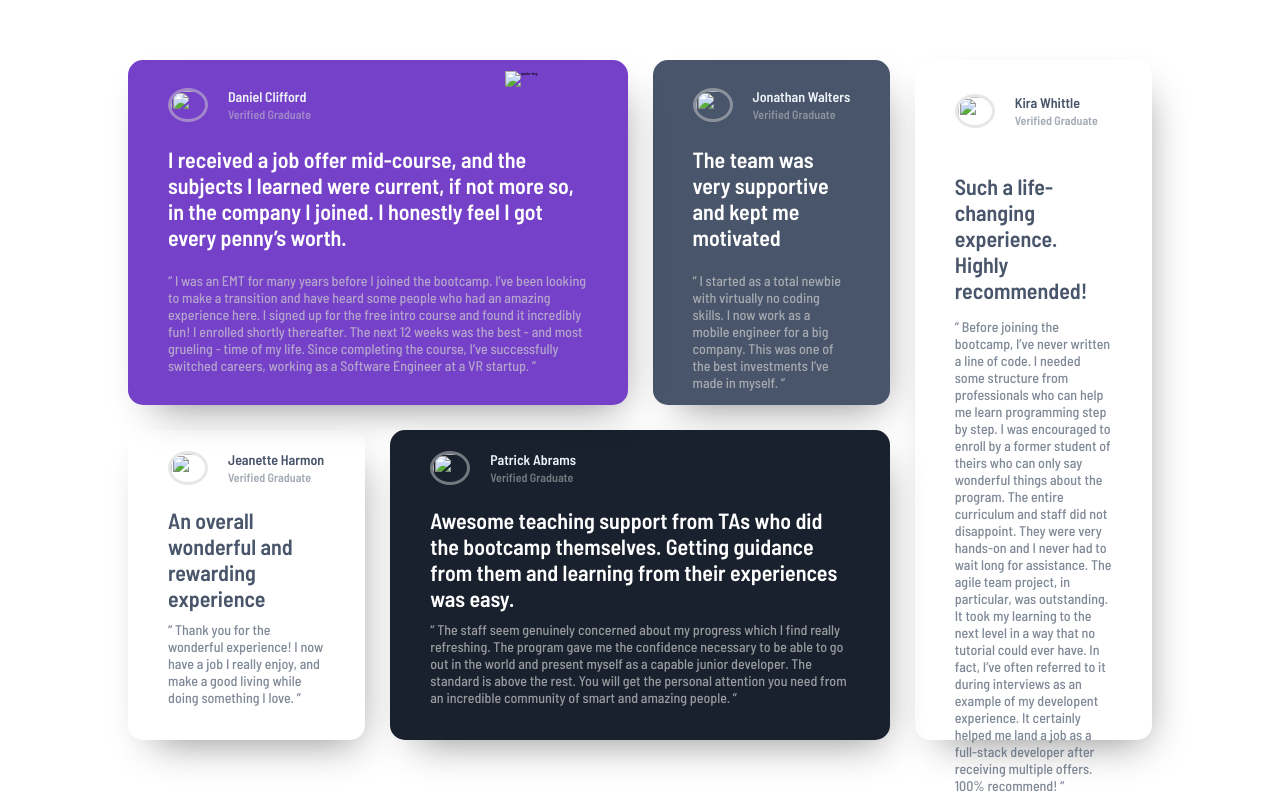
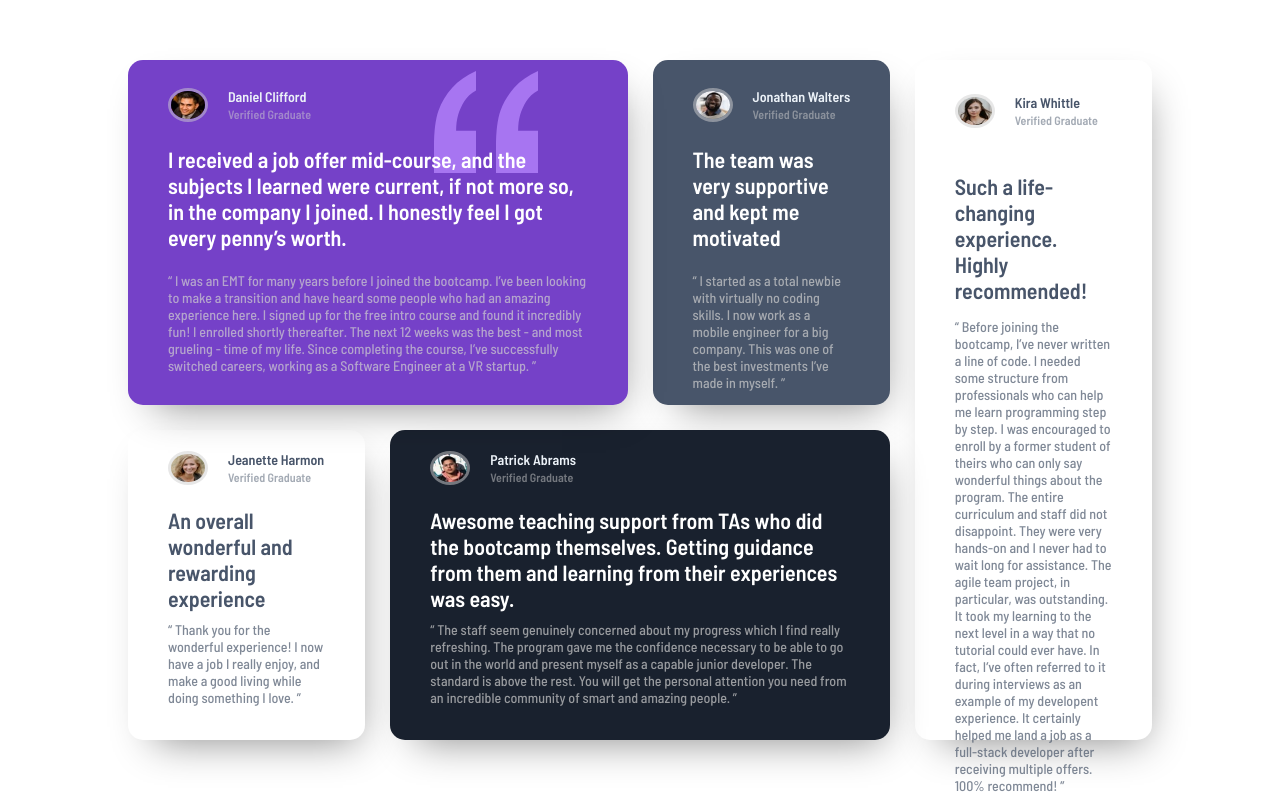
Before and after one commit to Vishal-wankhade/testimonials-grid-section-main, a plain HTML site: page index.html in a window 1280 px wide. Drawn offline with Linux system fonts and the light colour scheme.

Commit message:
Update index.html

```diff
--- a/index.html
+++ b/index.html
@@ -2,7 +2,7 @@
 <html lang="en" dir="ltr">
   <head>
     <meta charset="utf-8">
-    <link rel="stylesheet" href="prac.css">
+    <link rel="stylesheet" href="prac.css"><link rel="icon" type="image/png" sizes="32x32" href="favicon-32x32.png">
     <link rel="preconnect" href="https://fonts.googleapis.com">
     <link rel="preconnect" href="https://fonts.gstatic.com" crossorigin>
     <link href="https://fonts.googleapis.com/css2?family=Barlow+Semi+Condensed:wght@500;600&display=swap" rel="stylesheet">
@@ -17,7 +17,7 @@
               <div class="profile">
                 <div class="title">
                   <div class="pic">
-                    <img src="images/image-daniel.jpg" alt="">
+                    <img src="image-daniel.jpg" alt="">
                   </div>
                   <div class="name">
                     <h4>Daniel Clifford</h4>
@@ -25,7 +25,7 @@
                   </div>
                 </div>
 
-               <img src="images/bg-pattern-quotation.svg" alt="quote-img" class="quote">
+               <img src="bg-pattern-quotation.svg" alt="quote-img" class="quote">
               </div>
 
               <div class="head">
@@ -48,7 +48,7 @@
             <div class="profile">
               <div class="title">
                 <div class="pic">
-                  <img src="images/image-jonathan.jpg" alt="">
+                  <img src="image-jonathan.jpg" alt="">
                 </div>
                 <div class="name">
                   <h4>Jonathan Walters</h4>
@@ -73,7 +73,7 @@
             <div class="profile third">
               <div class="title">
                 <div class="pic">
-                  <img src="images/image-kira.jpg" alt="">
+                  <img src="image-kira.jpg" alt="">
                 </div>
                 <div class="name gray-name">
                   <h4>Kira Whittle</h4>
@@ -103,7 +103,7 @@
             <div class="profile">
               <div class="title">
                 <div class="pic">
-                  <img src="images/image-Jeanette.jpg" alt="">
+                  <img src="image-Jeanette.jpg" alt="">
                 </div>
                 <div class="name gray-name">
                   <h4>Jeanette Harmon</h4>
@@ -127,7 +127,7 @@
             <div class="profile">
               <div class="title">
                 <div class="pic">
-                  <img src="images/image-patrick.jpg" alt="">
+                  <img src="image-patrick.jpg" alt="">
                 </div>
                 <div class="name">
                   <h4>Patrick Abrams</h4>
```
